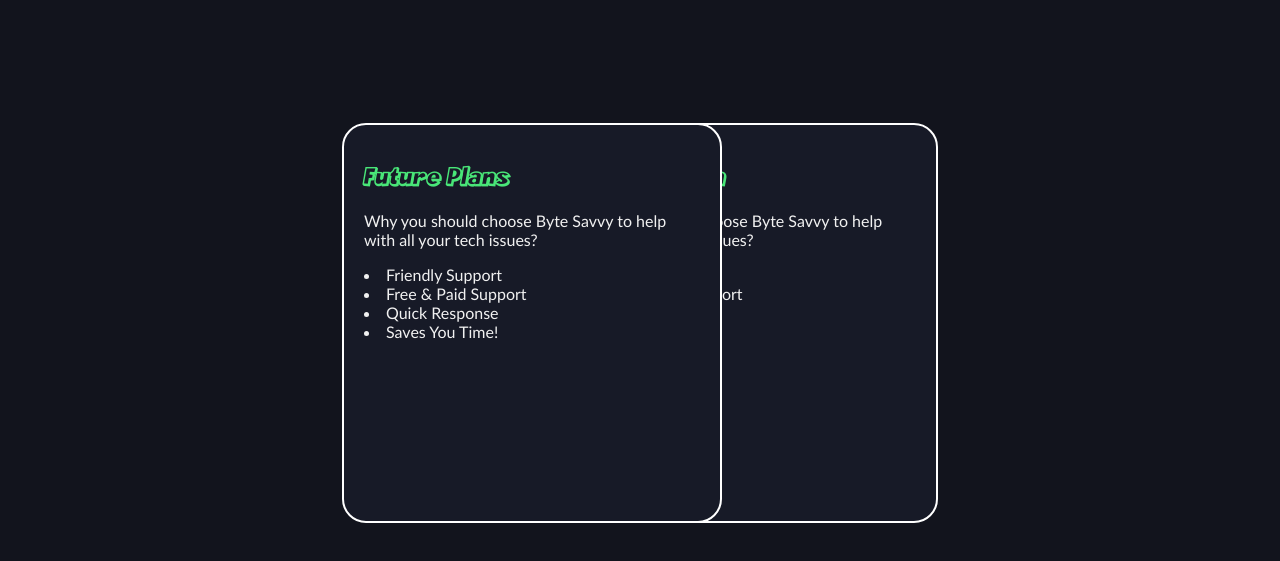
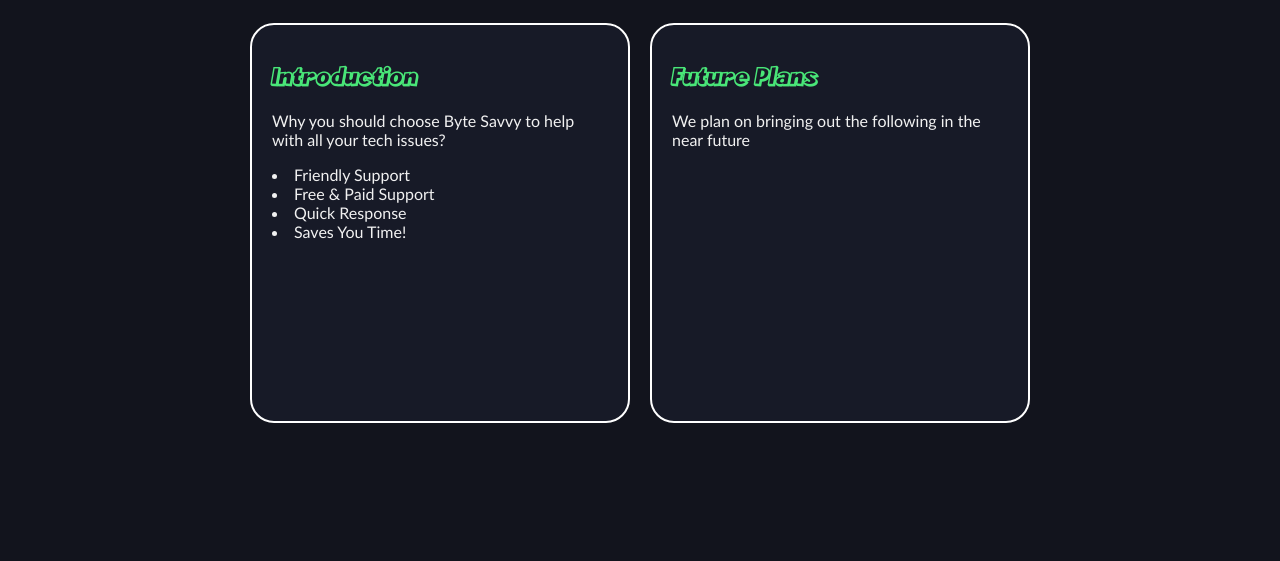
Before and after one commit to Codyshep/Website-Template, a plain HTML site: page Website/src/index.html in a window 1280 px wide. Shown: the part 77-638 px from the top of the page. Drawn offline with nearby package versions, Linux system fonts and the light colour scheme.

Commit message:
Fixed Some Site Things

```diff
--- a/Website/src/index.html
+++ b/Website/src/index.html
@@ -37,11 +37,9 @@
             <div class="Plans animate__animated animate__fadeInDown">
                 <h1 class="introtext">Future Plans</h1>
                 <div class="introdescription">
-                    <p>Why you should choose Byte Savvy to help with all your tech issues?</p>
-                    <li>Friendly Support</li>
-                    <li>Free & Paid Support</li>
-                    <li>Quick Response</li>
-                    <li>Saves You Time!</li>
+                    <p>
+                        We plan on bringing out the following in the near future
+                    </p>
                 </div>
             </div>
         </div>
--- a/Website/styles/index.css
+++ b/Website/styles/index.css
@@ -1,13 +1,12 @@
 .card-container {
+    display: flex;
+    justify-content: center; /* Center the cards horizontally */
     position: relative; /* Set container position to relative */
     margin-top: 100px;
-    display: flex;
-    justify-content: space-around;
 }
 
-.Introduction {
-    top: 100px; /* Adjust top position as needed */
-    left: 550px; /* Adjust left position to move the Introduction section to the right */
+.Introduction,
+.Plans {
     width: 380px;
     height: 50vh;
     border-radius: 3vh;
@@ -17,22 +16,7 @@
     background-color: #171a27;
     box-sizing: border-box;
     padding: 20px;
-    position: absolute; /* Set position to absolute */
-}
-
-.Plans {
-    top: 100px; /* Adjust top position as needed */
-    right: 550px; /* Adjust right position to move the Plans section to the left */
-    width: 380px;
-    height: 50vh;
-    border-radius: 3vh;
-    border-width: .3vh;
-    border-style: solid;
-    border-color: white;
-    background-color: #171a27;
-    box-sizing: border-box;
-    padding: 20px;
-    position: absolute; /* Set position to absolute */
+    margin: 0 10px; /* Add margin between the cards */
 }
 
 .introtext {
@@ -52,14 +36,12 @@
 @media screen and (max-width: 767px) {
     .card-container {
         flex-direction: column;
-        align-items: center;
+        align-items: center; /* Center the cards vertically */
     }
 
     .Introduction,
     .Plans {
         width: 100%;
-        position: static; /* Reset position for smaller screens */
-        margin-left: 0; /* Reset margin */
-        margin-right: 0; /* Reset margin */
+        margin: 10px 0; /* Adjust margin for smaller screens */
     }
 }
--- a/Website/styles/navbar.css
+++ b/Website/styles/navbar.css
@@ -1,6 +1,6 @@
 body {
     background-color: #12141d;
-    height: 200vh; /* Increase the body height for more scroll room */
+    height: 100vh; /* Increase the body height for more scroll room */
     overflow-y: auto; /* Enable vertical scrolling */
 }
 
```
